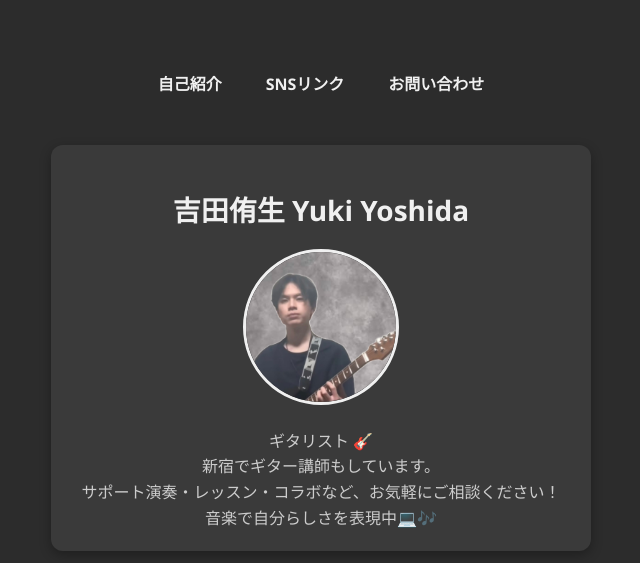
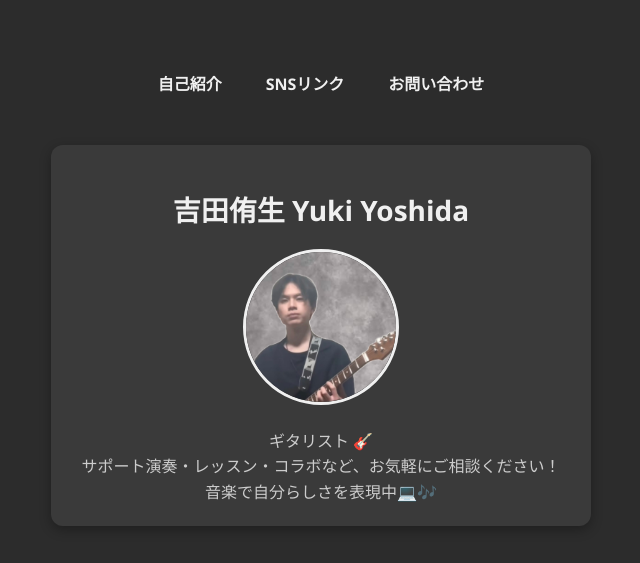
Before and after one commit to yuki-yoshida0914/yuki-guitar-music.com, a plain HTML site: page index.html in a window 1280 px wide. Shown: the top 563 px of the page, without its empty margins (319-959 px from the left). Drawn offline with Linux system fonts and the light colour scheme.

Commit message:
Update index.html

```diff
--- a/index.html
+++ b/index.html
@@ -178,7 +178,6 @@
       <img src="yuki_face.jpeg" alt="侑生の写真" class="profile-image">
       <p>
         ギタリスト 🎸<br>
-       新宿でギター講師もしています。<br>
         サポート演奏・レッスン・コラボなど、お気軽にご相談ください！<br>
         音楽で自分らしさを表現中💻🎶
       </p>
```
